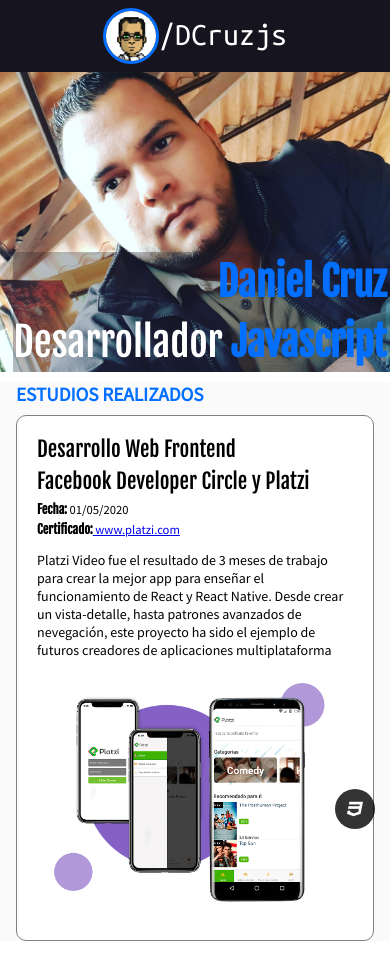
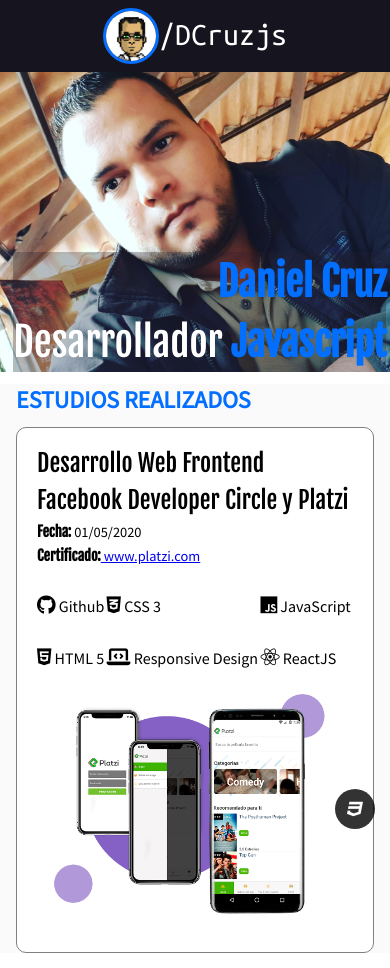
Before and after one commit to Dcruzjs/portfolio, a plain HTML site: page index.html in a window 390 px wide. Drawn offline with nearby package versions, Linux system fonts and the light colour scheme; files whose address does not match are found by name; a web font is replaced by a local one.

Commit message:
agregado primer curso

```diff
--- a/css/estilos.css
+++ b/css/estilos.css
@@ -62,26 +62,20 @@ h6{
   margin-top: 5%;
 }
 
-/* .fab.fa-js {
-  font-size: 3em;
-  color: yellow;
+.icons-description {
+  display: flex;
+  max-height: 200px;
+  flex-direction: column;
+  flex-wrap: wrap;
+  /* justify-content: space-between; */
+  margin-top: 5%;
 }
 
-.fab.fa-html5 {
-  font-size: 3em;
-  color: red;
+#course-items {
+  color: black;
+  font-size: 1.2em;
+
 }
-
-.fab.fa-css3-alt {
-  font-size: 3em;
-  color: blue;
-}
-
-.fab.fa-github {
-
-  color:black;
-  font-size: 3em;
-} */
 
 h1 {
   font-size: 40px;
@@ -449,7 +443,7 @@ figure {
 
 @media screen and (max-width: 767px) {
   h2 {
-    font-size: 1.2em;
+    font-size: 24px;
     margin: .5em 0;
   }
   .burger-button {
@@ -496,14 +490,14 @@ figure {
   }
 
   .project {
-    display: block;
+    display: flex;
   }
   .project-imageContainer {
-    width: auto;
+    width: 50%;
     text-align: center;
   }
   .project-details {
-    width: auto;
+    width: 50%;
     /* font-size: 10px; */
   }
   .project-course, .project-date, .project-url {
@@ -542,6 +536,16 @@ figure {
 
 @media screen and (max-width: 479px) {
 
+  .project {
+    display: block;
+  }
+  .project-imageContainer {
+    width: auto;
+    text-align: center;
+  }
+  .project-details {
+    width: auto;
+
   .project-details {
     font-size: 14px;
   }
@@ -574,6 +578,10 @@ figure {
     height: 40px;
     background-size: 100%;
   }
+
+  .icons-description {
+    max-height: 150px;
+  }
 }
 
 
--- a/index.html
+++ b/index.html
@@ -56,9 +56,17 @@
         <h3 class="project-course">Facebook Developer Circle y Platzi</h3>
         <p class="project-date"><strong>Fecha:</strong> 01/05/2020</p>
         <p class="project-url"><strong>Certificado:</strong><a href="https://platzi.com/@daniel.cruz.900/curso/1657-beca-fb/diploma/detalle/" target="_blank" > www.platzi.com</a></p>
-        <p class="project-description">Platzi Video fue el resultado de 3 meses de trabajo
-            para crear la mejor app para enseñar el funcionamiento
-            de React y React Native. Desde crear un vista-detalle, hasta patrones avanzados de nevegación, este proyecto ha sido el ejemplo de futuros creadores de aplicaciones multiplataforma</p>
+        <div class="project-description">
+          <div class="icons-description">
+            <p><i id="course-items" class="fab fa-github"></i> Github</p>
+            <p><i id="course-items" class="fab fa-html5 "></i> HTML 5</p>
+            <p><i id="course-items" class="fab fa-css3-alt"></i> CSS 3</p>
+            <p><i id="course-items" class="fas fa-laptop-code"></i> Responsive Design</p>
+            <p><i id="course-items" class="fab fa-js"></i> JavaScript</p>
+            <p><i id="course-items" class="fab fa-react"></i> ReactJS</p>
+
+          </div>
+        </div>
       </div>
       <figure class="project-imageContainer">
         <img class="project-image" width="500" src="images/platzi-video-react-native.png" alt="prouyecto del curso de React Native">
```
